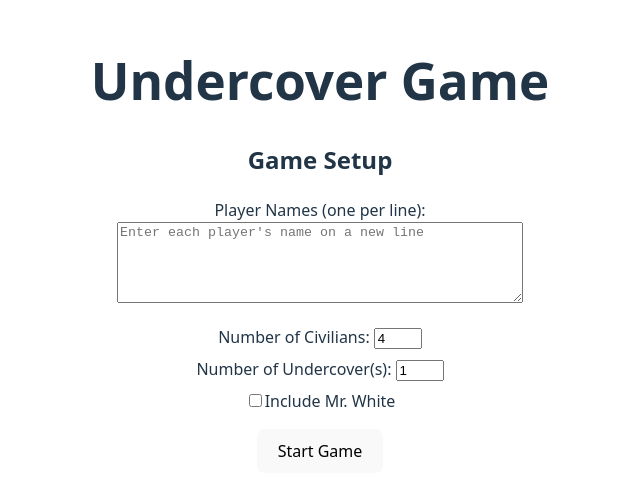
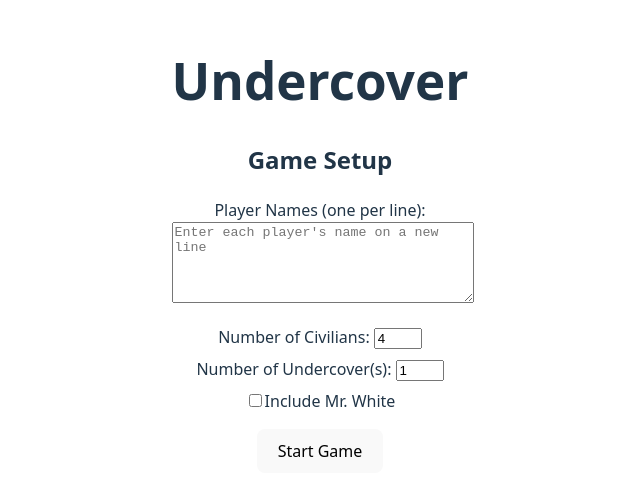
Before and after one commit to sourabh-zanwar/undercover-game, a React (Vite) app: page / in a window 1280 px wide. Shown: the part 155-650 px from the top of the page, without its empty margins (320-960 px from the left). Built offline with nearby package versions, Linux system fonts and the light colour scheme.

Commit message:
updated header

```diff
--- a/src/App.jsx
+++ b/src/App.jsx
@@ -99,7 +99,7 @@ function App() {
 
   return (
     <div className="App">
-      <h1>Undercover Game</h1>
+      <h1>Undercover</h1>
       {screen === SCREENS.SETUP && (
         <div>
           <h2>Game Setup</h2>
```
